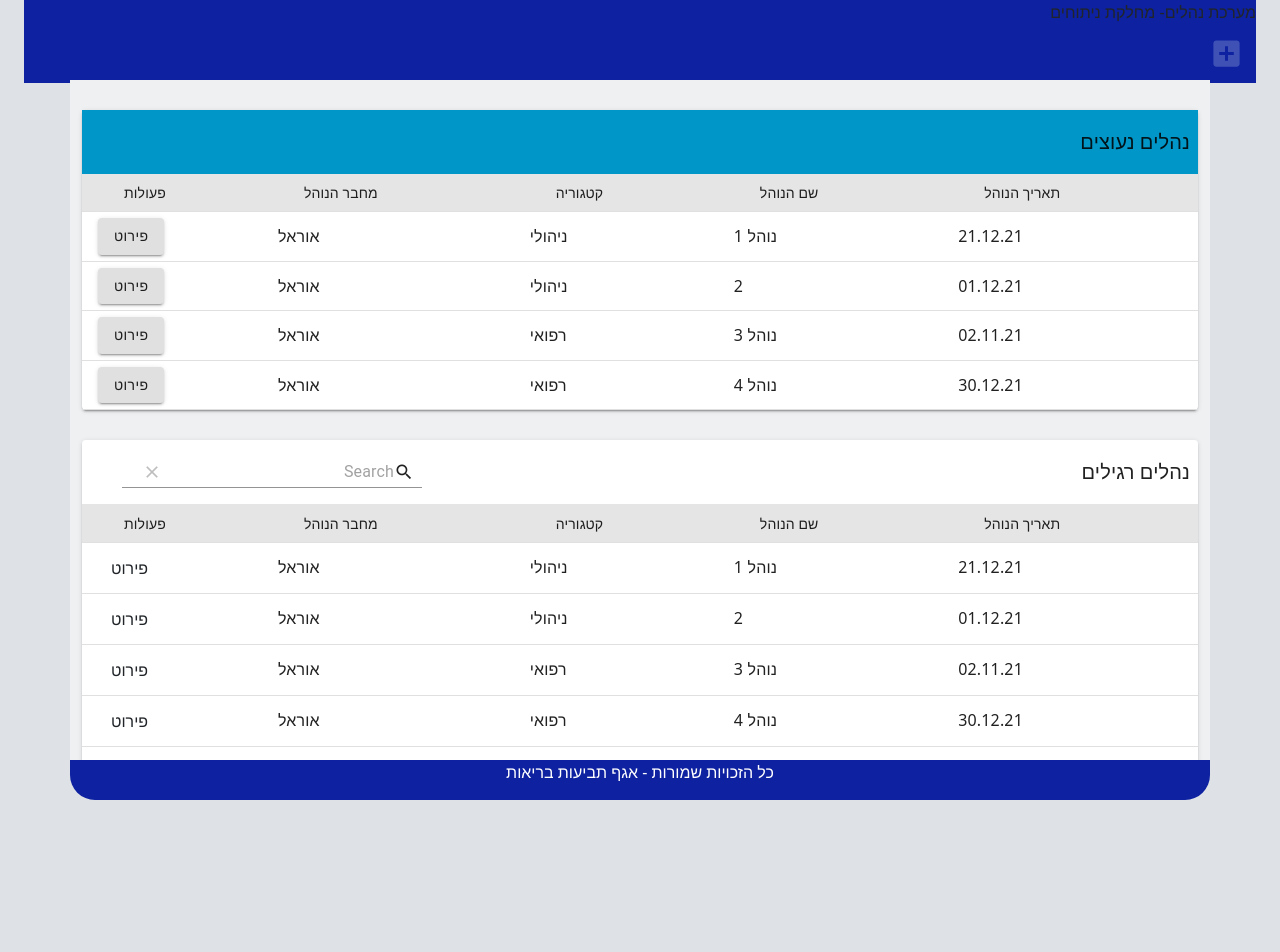
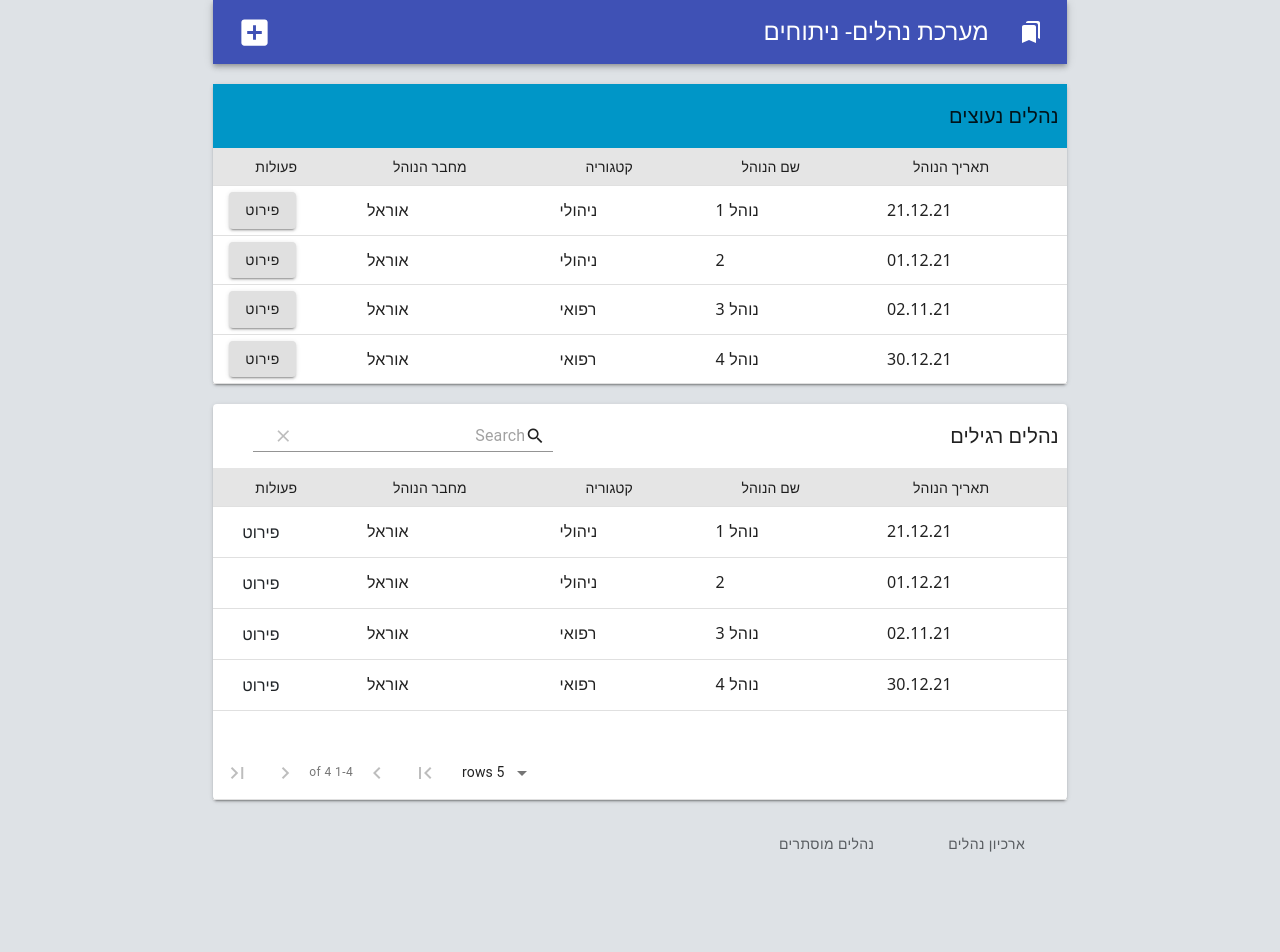
Before and after one commit to orelz/ProduceSystem-front, a React (Create React App) app: page / in a window 1280 px wide. Shown: the top 952 px of the page. Before the commit the page ends 800 px from the top, so only its background shows below. Built offline with nearby package versions, Linux system fonts and the light colour scheme.

Commit message:
continue convert the site to MUI

```diff
--- a/src/App.js
+++ b/src/App.js
@@ -1,16 +1,25 @@
-import Header from "./Components/Header"
-import './App.css';
+// import Header from "./Components/Header";
+import "./App.css";
 import Body from "./Components/Body";
 import Footer from "./Components/Footer";
-
-
+import Header from "./Components/Header";
+import { Box, Grid } from "@material-ui/core";
 
 function App() {
   return (
     <div className="App">
-      <Header />
-      <Body />
-      <Footer />
+      <Box
+        sx={{
+          display: "flex",
+          justifyContent: "center",
+        }}
+      >
+        <Grid xs={8} justifyContent="center" alignItems="center">
+          <Header />
+          <Body />
+          <Footer />
+        </Grid>
+      </Box>
     </div>
   );
 }
--- a/src/Components/Body.jsx
+++ b/src/Components/Body.jsx
@@ -1,5 +1,4 @@
 import React from "react";
-import { Col, Container, Row } from "react-bootstrap";
 import ImportentProduces from "./Tabels/ImportentProduces";
 import RegularProduces from "./Tabels/RegularProduces";
 import OtherTables from "./Tabels/OtherTables";
@@ -7,9 +6,6 @@ import OtherTables from "./Tabels/OtherTables";
 function Body() {
   return (
     <div className="div-body" dir="rtl">
-      <Container className="con-body">
-        <Row className="row-body">
-          <Col>
       {/* ------------- Produce Table ------------------ */}
       <div className="table-component">
         <ImportentProduces />
@@ -21,9 +17,6 @@ function Body() {
         <OtherTables />
       </div>
       {/* ------------- /Produce Table ------------------ */}
-          </Col>
-        </Row>
-      </Container>
     </div>
   );
 }
--- a/src/Components/Footer.jsx
+++ b/src/Components/Footer.jsx
@@ -1,15 +1,29 @@
+import { AppBar, Box, Toolbar, Typography } from "@material-ui/core";
+import { blue } from "@material-ui/core/colors";
 import React from "react";
-import { Col, Container, Row } from "react-bootstrap";
+
+
 
 function Footer() {
+  const primary = blue[900];
   return (
-    <div className= "div-footer">
-      <Container className="con-footer">
-        <Row className="row-footer">
-          <Col>כל הזכויות שמורות - אגף תביעות בריאות</Col>
-        </Row>
-      </Container>
-    </div>
+      <div>
+          <Box sx={{flexGrow:1}}>
+              <AppBar position='static' color="primary">
+                  <Toolbar>
+                      <Typography variant='h6'
+                       component="div"
+                       style={{
+                           marginLeft:"auto",
+                           marginRight:"auto"
+                       }}
+                       >
+                          כל הזכויות שמורות
+                      </Typography>
+                  </Toolbar>
+              </AppBar>
+          </Box>
+      </div>
   );
 }
 
--- a/src/Components/Forms/ModalAddProduce.jsx
+++ b/src/Components/Forms/ModalAddProduce.jsx
@@ -1,34 +1,37 @@
-import { Box, Button, IconButton, Modal, Tooltip } from '@material-ui/core';
-import React, { useState } from 'react';
-import AddProduceForm from './AddProduceForm';
-import { AddBox } from '@material-ui/icons';
-
+import {
+  Box,
+  Button,
+  IconButton,
+  makeStyles,
+  Modal,
+  Tooltip,
+} from "@material-ui/core";
+import React, { useState } from "react";
+import AddProduceForm from "./AddProduceForm";
+import { AddBox } from "@material-ui/icons";
 
 const style = {
-    position: 'absolute',
-    top: '50%',
-    left: '50%',
-    transform: 'translate(-50%, -50%)',
+  position: "absolute",
+  top: "50%",
+  left: "50%",
+  transform: "translate(-50%, -50%)",
   width: 900,
-    height:1000,
-    bgcolor: 'background.paper',
-    border: '2px solid #000',
+  height: 1000,
+  bgcolor: "background.paper",
+  border: "2px solid #000",
   boxShadow: 24,
   p: 5,
 };
 
 function ModalAddProduce() {
-
-    const [open, setOpen] =useState(false);
+  const [open, setOpen] = useState(false);
   const handleOpen = () => setOpen(true);
   const handleClose = () => setOpen(false);
 
   return (
     <div>
-<Tooltip title="הוספת נוהל חדש" >
-  <IconButton>
-    <AddBox color='primary' fontSize='large' onClick={handleOpen}/>
-  </IconButton>
+      <Tooltip title="הוספת נוהל חדש">
+        <AddBox fontSize="large" onClick={handleOpen} />
       </Tooltip>
 
       <Modal
@@ -41,7 +44,6 @@ function ModalAddProduce() {
           <AddProduceForm className="test" />
         </Box>
       </Modal>
-
     </div>
   );
 }
--- a/src/Components/Header.jsx
+++ b/src/Components/Header.jsx
@@ -1,17 +1,41 @@
-import { Box, Container } from "@material-ui/core";
+import {
+  AppBar,
+  Box,
+  IconButton,
+  Toolbar,
+  Typography,
+} from "@material-ui/core";
+import { Bookmarks } from "@material-ui/icons";
 import React from "react";
-import { Col, Row } from "react-bootstrap";
 import ModalAddProduce from "./Forms/ModalAddProduce";
 
 function Header() {
   return (
-    <div className="div-header">
-      <Container className="con-header">
-        <Box sx={{backgroundColor:"#0d21a1"}}>
-          <Col>מערכת נהלים- מחלקת ניתוחים</Col>
-          <ModalAddProduce />
-        </Box>
-      </Container>
+    <div>
+      <Box sx={{ flexGrow: 1 }}>
+        <AppBar position="static">
+          <Toolbar>
+            <Bookmarks />
+            <Typography
+              variant="h5"
+              component="div"
+              sx={{ flexGrow: 1 }}
+              style={{ marginRight: "30px" }}
+            >
+              מערכת נהלים- ניתוחים
+            </Typography>
+            <Box
+              sx={{
+                display: "flex",
+                justifyContent: "space-between",
+              }}
+              style={{ marginRight: "auto" }}
+            >
+              <ModalAddProduce />
+            </Box>
+          </Toolbar>
+        </AppBar>
+      </Box>
     </div>
   );
 }
--- a/src/Components/Tabels/OtherTables.jsx
+++ b/src/Components/Tabels/OtherTables.jsx
@@ -1,8 +1,6 @@
 import React, { useState } from "react";
 import { Box, Tab } from "@material-ui/core";
 import { TabContext, TabList, TabPanel } from "@material-ui/lab";
-import { TabsContext } from "@mui/material";
-import RegularProduces from "./RegularProduces";
 import ArchiveProduces from "./OtherTables/ArchiveProduces";
 import HideProduces from "./OtherTables/HideProduces";
 
@@ -15,7 +13,10 @@ function OtherTables() {
 
   return (
     <div>
-      <Box sx={{ width: "100%", typography: "body1" }}>
+      <Box
+        sx={{ width: "100%", typography: "body1" }}
+        style={{ marginBottom: "50px" }}
+      >
         <TabContext value={value}>
           <Box sx={{ borderBottom: 1, borderColor: "divider" }}>
             <TabList onChange={handleChange} aria-label="lab API tabs example">
--- a/src/index.css
+++ b/src/index.css
@@ -1,27 +1,9 @@
 body {
   height: 100%;
   background-color: #dee2e6;
-
 }
 
 /* Header */
-.div-header {
-  height: 10%;
-}
-
-.con-header {
-  height: 100%;
-}
-
-.row-header {
-  height: 100%;
-  background-color: #0d21a1;
-  color: white;
-  text-align: center;
-  font-size: 35px;
-  padding-top: 1%;
-  border-radius: 25px 25px 0px 0px;
-}
 .add-produce-button{
   margin-right: 80%;
 }
@@ -31,32 +13,12 @@ body {
 .div-body {
   height: 85%;
 }
-.con-body {
-  height: 100%;
-}
-.row-body {
-  height: 100%;
-  background-color: #eef0f2;
-  overflow: scroll;
-}
 .table-component{
-  margin-top: 30px;
+  margin-top: 20px;
 }
 
 /* Footer */
-.div-footer {
-  height: 5%;
-}
-.con-footer {
-  height: 100%;
-}
-.row-footer {
-  height: 100%;
-  border-radius: 0px 0px 25px 25px;
-  background-color: #0d21a1;
-  color: white;
-  text-align: center;
-}
+
 
 
 /* create produce form */
```
Lines whose indentation alone changed are shown as unchanged.
